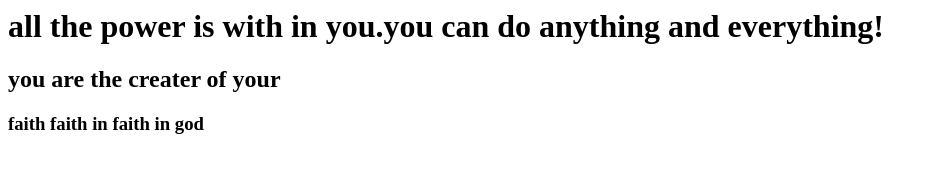
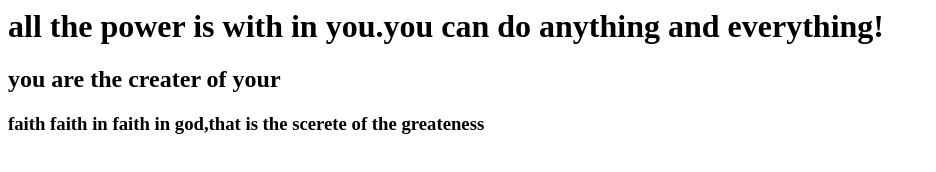
Before and after one commit to ThotaJaganReddy/firstgitrepo, a plain HTML site: page index.html in a window 1280 px wide. Shown: the whole page, without its empty margins (0-936 px from the left). Drawn offline with Linux system fonts and the light colour scheme.

Commit message:
Update index.html
edited the 3rd quote

```diff
--- a/index.html
+++ b/index.html
@@ -2,6 +2,6 @@
 	<body>
 		<h1> all the power is with in you.you can do anything and everything!</h1>
 		<h2>you are the creater of your </h2>
-		<h3>faith faith in faith in god</h3>
+		<h3>faith faith in faith in god,that is the scerete of the greateness</h3>
 	</body>
 </html>
```
